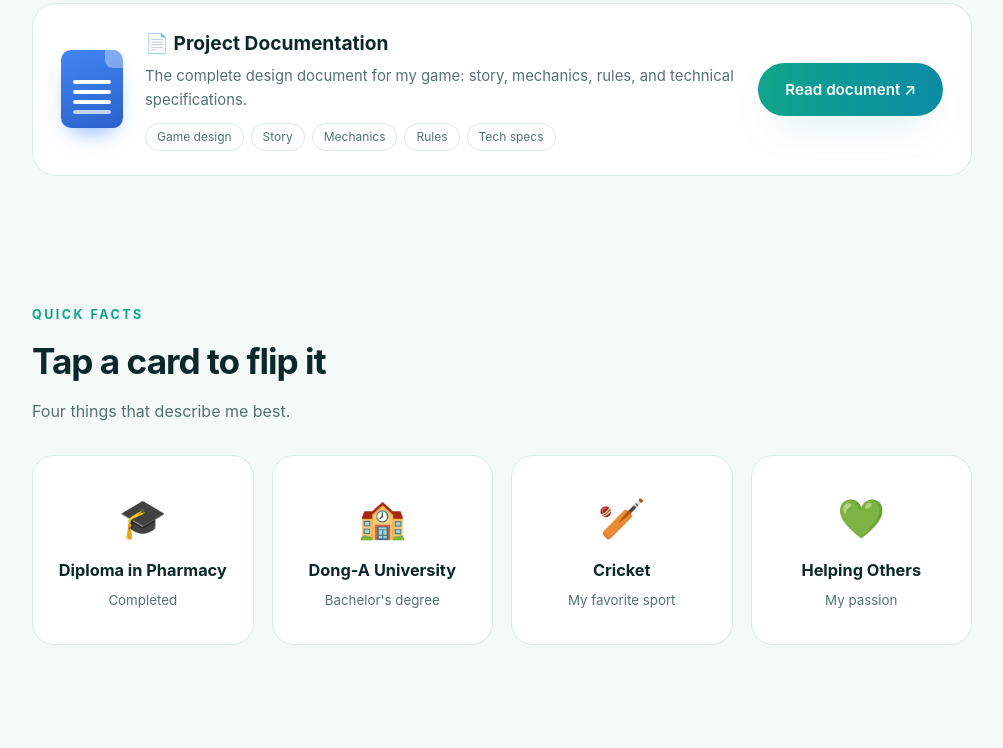
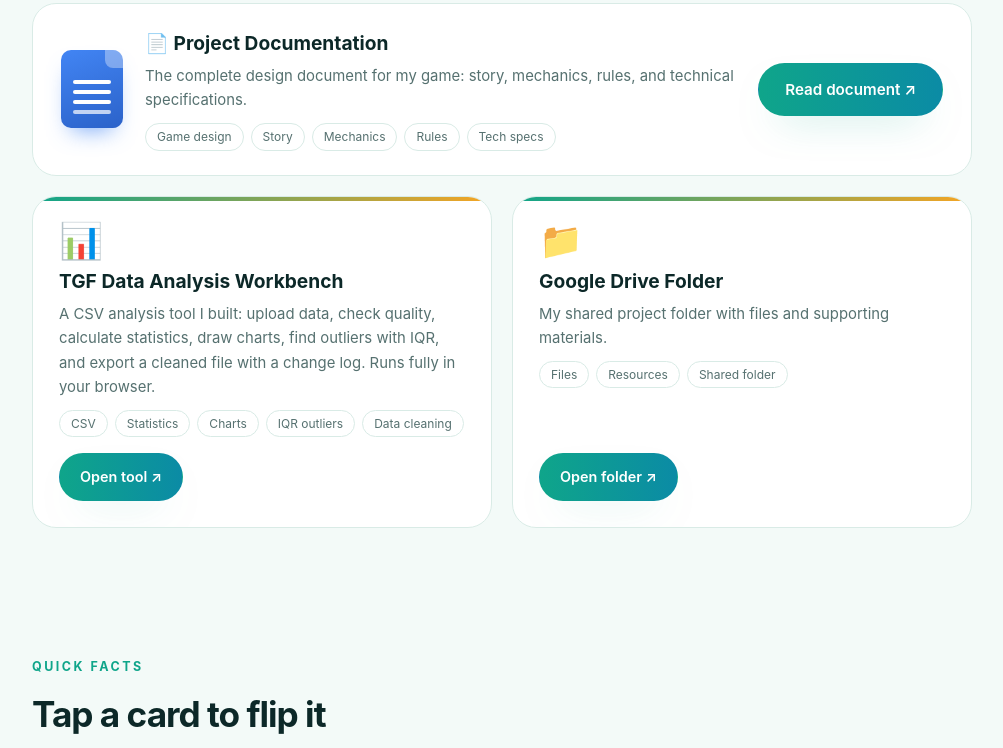
Before and after one commit to bik33402/DA, a plain HTML site: page index.html in a window 1280 px wide. Shown: the part 1481-2229 px from the top of the page, without its empty margins (138-1141 px from the left). Drawn offline with Linux system fonts and the light colour scheme.

Commit message:
Add files via upload

```diff
--- a/index.html
+++ b/index.html
@@ -125,6 +125,16 @@
   .doc-tags { display: flex; gap: 7px; flex-wrap: wrap; }
   @media (max-width: 680px) { .doc-tags { justify-content: center; } }
   .doc-tags span { font-size: .75rem; padding: 3px 11px; border-radius: 999px; border: 1px solid var(--border); color: var(--muted); }
+
+  .more-grid { margin-top: 20px; display: grid; grid-template-columns: 1fr 1fr; gap: 20px; }
+  @media (max-width: 760px) { .more-grid { grid-template-columns: 1fr; } }
+  .mini-card { background: var(--surface); border: 1px solid var(--border); border-radius: 24px; padding: 26px; display: flex; flex-direction: column; justify-content: space-between; gap: 16px; position: relative; overflow: hidden; transition: transform .25s, box-shadow .25s, border-color .25s; }
+  .mini-card::before { content: ""; position: absolute; left: 0; top: 0; width: 100%; height: 4px; background: linear-gradient(90deg, var(--accent), var(--accent-2)); }
+  .mini-card:hover { transform: translateY(-5px); border-color: var(--accent); box-shadow: var(--shadow); }
+  .mini-card .big { font-size: 2.2rem; line-height: 1; margin-bottom: 8px; }
+  .mini-card h3 { font-size: 1.2rem; margin-bottom: 4px; }
+  .mini-card p { color: var(--muted); font-size: .93rem; margin-bottom: 10px; }
+  .mini-card .btn { padding: 11px 20px; font-size: .9rem; }
 
   /* modal */
   #modal { position: fixed; inset: 0; z-index: 100; background: rgba(4,20,24,.82); backdrop-filter: blur(6px); display: none; align-items: center; justify-content: center; padding: 14px; }
@@ -285,7 +295,7 @@
   <div class="wrap reveal">
     <span class="eyebrow">My work</span>
     <h2>Featured <span class="grad">Projects</span></h2>
-    <p class="sub">A browser game I designed and built, plus the full design document behind it.</p>
+    <p class="sub">A browser game I designed and built, a data analysis tool, and the documents and files behind my work.</p>
 
     <!-- Game -->
     <article class="featured">
@@ -339,6 +349,32 @@
       </div>
       <a class="btn primary" href="https://docs.google.com/document/d/1_hgfBvuJwR4468LFIDVVC4luZQrdEAPih6OjtI_Tsvo/edit?usp=drivesdk" target="_blank" rel="noopener">Read document ↗</a>
     </article>
+
+    <!-- Workbench + Drive folder -->
+    <div class="more-grid">
+      <article class="mini-card">
+        <div>
+          <div class="big">📊</div>
+          <h3>TGF Data Analysis Workbench</h3>
+          <p>A CSV analysis tool I built: upload data, check quality, calculate statistics, draw charts, find outliers with IQR, and export a cleaned file with a change log. Runs fully in your browser.</p>
+          <div class="doc-tags"><span>CSV</span><span>Statistics</span><span>Charts</span><span>IQR outliers</span><span>Data cleaning</span></div>
+        </div>
+        <div class="project-links">
+          <a class="btn primary" href="tgf_data_analysis_workbench.html" target="_blank" rel="noopener">Open tool ↗</a>
+        </div>
+      </article>
+      <article class="mini-card">
+        <div>
+          <div class="big">📁</div>
+          <h3>Google Drive Folder</h3>
+          <p>My shared project folder with files and supporting materials.</p>
+          <div class="doc-tags"><span>Files</span><span>Resources</span><span>Shared folder</span></div>
+        </div>
+        <div class="project-links">
+          <a class="btn primary" href="https://drive.google.com/drive/folders/1Aj3zWNQWDTfvkxlB6OAx_6Mfkm4So4_6" target="_blank" rel="noopener">Open folder ↗</a>
+        </div>
+      </article>
+    </div>
   </div>
 </section>
 
@@ -479,7 +515,7 @@
       <a class="btn primary" href="mailto:you@example.com?subject=Hello%20Bikram">✉️ Send me an email</a>
     </div>
     <div class="socials">
-      <a href="https://github.com/bik33402" target="_blank" rel="noopener" aria-label="GitHub"><svg viewBox="0 0 24 24"><path d="M12 .5a11.5 11.5 0 0 0-3.64 22.41c.58.1.79-.25.79-.56v-2c-3.2.7-3.88-1.37-3.88-1.37-.52-1.33-1.28-1.69-1.28-1.69-1.04-.71.08-.7.08-.7 1.16.08 1.77 1.19 1.77 1.19 1.03 1.76 2.7 1.25 3.36.96.1-.75.4-1.25.73-1.54-2.55-.29-5.24-1.28-5.24-5.69 0-1.26.45-2.28 1.19-3.09-.12-.29-.52-1.46.11-3.05 0 0 .97-.31 3.17 1.18a11 11 0 0 1 5.77 0c2.2-1.49 3.17-1.18 3.17-1.18.63 1.59.23 2.76.11 3.05.74.81 1.19 1.83 1.19 3.09 0 4.42-2.69 5.39-5.25 5.68.41.36.78 1.06.78 2.14v3.17c0 .31.21.67.8.56A11.5 11.5 0 0 0 12 .5z"/></svg></a>
+      <a href="https://github.com/yourusername" target="_blank" rel="noopener" aria-label="GitHub"><svg viewBox="0 0 24 24"><path d="M12 .5a11.5 11.5 0 0 0-3.64 22.41c.58.1.79-.25.79-.56v-2c-3.2.7-3.88-1.37-3.88-1.37-.52-1.33-1.28-1.69-1.28-1.69-1.04-.71.08-.7.08-.7 1.16.08 1.77 1.19 1.77 1.19 1.03 1.76 2.7 1.25 3.36.96.1-.75.4-1.25.73-1.54-2.55-.29-5.24-1.28-5.24-5.69 0-1.26.45-2.28 1.19-3.09-.12-.29-.52-1.46.11-3.05 0 0 .97-.31 3.17 1.18a11 11 0 0 1 5.77 0c2.2-1.49 3.17-1.18 3.17-1.18.63 1.59.23 2.76.11 3.05.74.81 1.19 1.83 1.19 3.09 0 4.42-2.69 5.39-5.25 5.68.41.36.78 1.06.78 2.14v3.17c0 .31.21.67.8.56A11.5 11.5 0 0 0 12 .5z"/></svg></a>
       <a href="https://linkedin.com/in/yourusername" target="_blank" rel="noopener" aria-label="LinkedIn"><svg viewBox="0 0 24 24"><path d="M20.45 20.45h-3.55v-5.57c0-1.33-.03-3.04-1.85-3.04-1.85 0-2.14 1.45-2.14 2.94v5.67H9.36V9h3.41v1.56h.05c.48-.9 1.64-1.85 3.37-1.85 3.6 0 4.27 2.37 4.27 5.45v6.29zM5.34 7.43a2.06 2.06 0 1 1 0-4.12 2.06 2.06 0 0 1 0 4.12zM7.12 20.45H3.56V9h3.56v11.45zM22.22 0H1.77C.79 0 0 .77 0 1.73v20.54C0 23.23.79 24 1.77 24h20.45c.98 0 1.78-.77 1.78-1.73V1.73C24 .77 23.2 0 22.22 0z"/></svg></a>
       <a href="https://facebook.com/yourusername" target="_blank" rel="noopener" aria-label="Facebook"><svg viewBox="0 0 24 24"><path d="M24 12.07C24 5.4 18.63 0 12 0S0 5.4 0 12.07C0 18.1 4.39 23.1 10.13 24v-8.44H7.08v-3.49h3.05V9.41c0-3.02 1.79-4.69 4.53-4.69 1.31 0 2.69.24 2.69.24v2.97h-1.51c-1.49 0-1.96.93-1.96 1.89v2.25h3.33l-.53 3.49h-2.8V24C19.61 23.1 24 18.1 24 12.07z"/></svg></a>
       <a href="https://instagram.com/yourusername" target="_blank" rel="noopener" aria-label="Instagram"><svg viewBox="0 0 24 24"><path d="M12 2.16c3.2 0 3.58.01 4.85.07 3.25.15 4.77 1.69 4.92 4.92.06 1.27.07 1.65.07 4.85s-.01 3.58-.07 4.85c-.15 3.23-1.66 4.77-4.92 4.92-1.27.06-1.64.07-4.85.07s-3.58-.01-4.85-.07c-3.26-.15-4.77-1.7-4.92-4.92C2.17 15.58 2.16 15.2 2.16 12s.01-3.58.07-4.85C2.38 3.92 3.9 2.38 7.15 2.23 8.42 2.17 8.8 2.16 12 2.16zM12 0C8.74 0 8.33.01 7.05.07 2.7.27.27 2.69.07 7.05.01 8.33 0 8.74 0 12s.01 3.67.07 4.95c.2 4.36 2.62 6.78 6.98 6.98C8.33 23.99 8.74 24 12 24s3.67-.01 4.95-.07c4.35-.2 6.78-2.62 6.98-6.98.06-1.28.07-1.69.07-4.95s-.01-3.67-.07-4.95c-.2-4.35-2.62-6.78-6.98-6.98C15.67.01 15.26 0 12 0zm0 5.84a6.16 6.16 0 1 0 0 12.32 6.16 6.16 0 0 0 0-12.32zM12 16a4 4 0 1 1 0-8 4 4 0 0 1 0 8zm6.4-11.85a1.44 1.44 0 1 0 0 2.88 1.44 1.44 0 0 0 0-2.88z"/></svg></a>
@@ -544,4 +580,4 @@
   topBtn.onclick = function () { window.scrollTo({ top: 0, behavior: 'smooth' }); };
 </script>
 </body>
- </html>
+</html>
```
